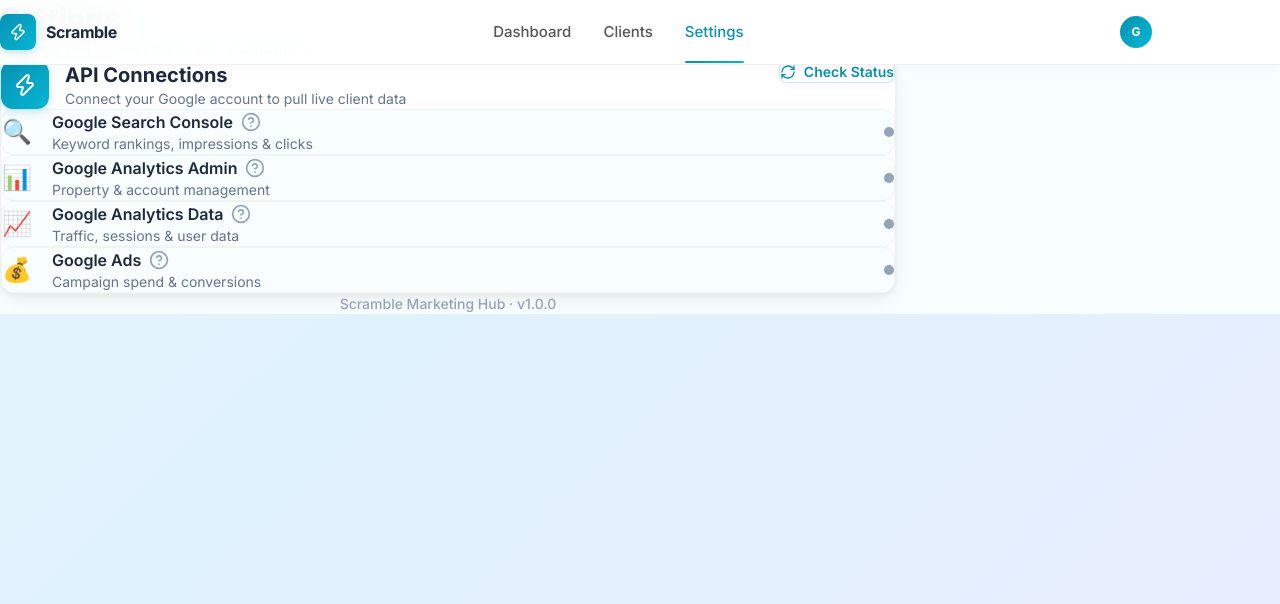
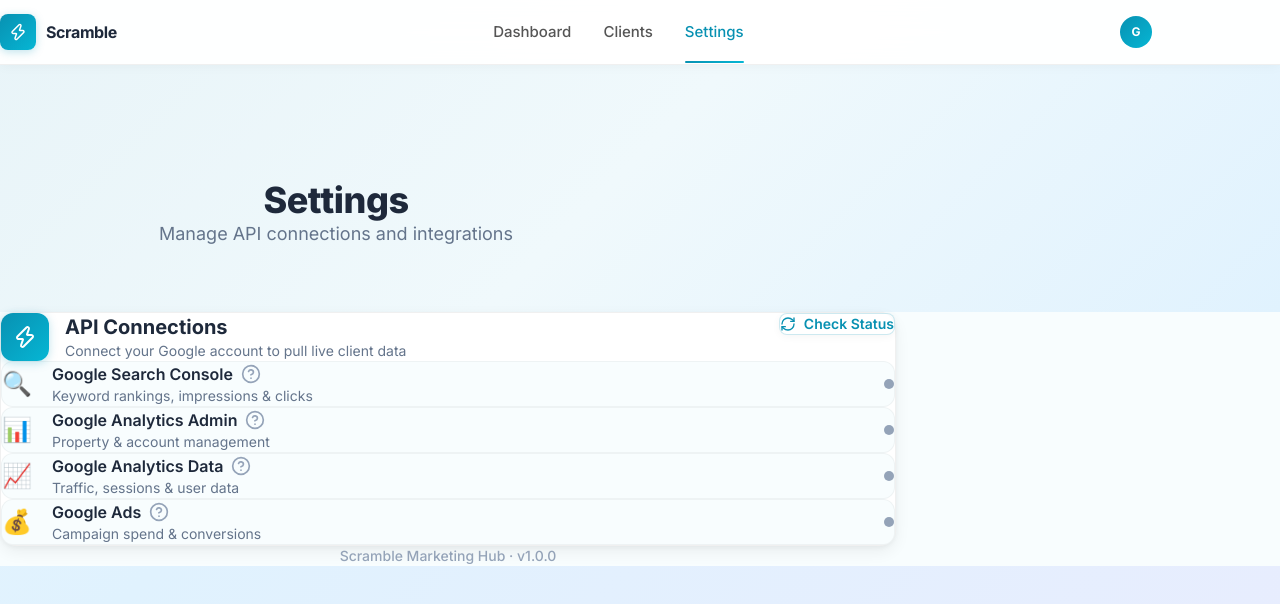
Before and after one commit to Gabriel22cmyk/scramble-marketing, a Next.js app: page /settings in a window 1280 px wide. Shown: the top 604 px of the page. Built offline with nearby package versions, Linux system fonts and the light colour scheme.

Commit message:
Center all page headers — Clients, Settings, Dashboard hero sections now centered like Only Vans

```diff
--- a/app/clients/page.tsx
+++ b/app/clients/page.tsx
@@ -55,32 +55,34 @@
 
   return (
     <>
-      {/* Header */}
+      {/* Header — centered hero, matches site-wide pattern */}
       <section
-        className="pt-28 pb-12 px-6"
-        style={{ background: "linear-gradient(180deg, #f0f9fc 0%, #f8fdfe 100%)" }}
+        className="text-center relative"
+        style={{
+          background: "linear-gradient(135deg, #e8f4f8 0%, #f0f9fc 50%, #e0f2fe 100%)",
+          paddingTop: "180px",
+          paddingBottom: "64px",
+        }}
       >
-        <div className="max-w-5xl mx-auto flex items-end justify-between">
-          <div>
+        <div className="max-w-2xl mx-auto px-6">
           <h1
-              className="text-3xl font-extrabold mb-2"
+            className="text-4xl font-extrabold mb-3"
             style={{ color: "#1e293b", letterSpacing: "-0.5px" }}
           >
             Clients
           </h1>
-            <p className="text-base" style={{ color: "#64748b" }}>
+          <p className="text-lg mb-8" style={{ color: "#64748b" }}>
             {clients.length} total · {activeCount} active
           </p>
-          </div>
           <button
             onClick={() => setShowAddModal(true)}
-            className="inline-flex items-center gap-2 px-6 py-3 rounded-lg text-white font-semibold text-sm transition-all hover:-translate-y-0.5"
+            className="inline-flex items-center gap-2 px-8 py-3.5 rounded-lg text-white font-semibold text-base transition-all hover:-translate-y-0.5"
             style={{
               background: "linear-gradient(135deg, #0891b2 0%, #06b6d4 100%)",
               boxShadow: "0 4px 14px rgba(8, 145, 178, 0.25), inset 0 1px 0 rgba(255,255,255,0.15)",
             }}
           >
-            <Plus className="w-4 h-4" />
+            <Plus className="w-5 h-5" />
             Add Client
           </button>
         </div>
--- a/app/page.tsx
+++ b/app/page.tsx
@@ -204,13 +204,20 @@
 
   return (
     <>
-      {/* Header section */}
-      <section className="pt-28 pb-12 px-6" style={{ background: "linear-gradient(180deg, #f0f9fc 0%, #f8fdfe 100%)" }}>
-        <div className="max-w-5xl mx-auto">
-          <h1 className="text-3xl font-extrabold mb-2" style={{ color: "#1e293b", letterSpacing: "-0.5px" }}>
+      {/* Header section — centered hero */}
+      <section
+        className="text-center"
+        style={{
+          background: "linear-gradient(135deg, #e8f4f8 0%, #f0f9fc 50%, #e0f2fe 100%)",
+          paddingTop: "180px",
+          paddingBottom: "64px",
+        }}
+      >
+        <div className="max-w-2xl mx-auto px-6">
+          <h1 className="text-4xl font-extrabold mb-3" style={{ color: "#1e293b", letterSpacing: "-0.5px" }}>
             Dashboard
           </h1>
-          <p className="text-base" style={{ color: "#64748b" }}>
+          <p className="text-lg" style={{ color: "#64748b" }}>
             {activeClients.length} active client{activeClients.length !== 1 ? "s" : ""} · {allAlerts.length} alert{allAlerts.length !== 1 ? "s" : ""}
           </p>
         </div>
--- a/app/settings/page.tsx
+++ b/app/settings/page.tsx
@@ -73,19 +73,23 @@
 
   return (
     <>
-      {/* Header */}
+      {/* Header — centered hero */}
       <section
-        className="pt-28 pb-12 px-6"
-        style={{ background: "linear-gradient(180deg, #f0f9fc 0%, #f8fdfe 100%)" }}
+        className="text-center"
+        style={{
+          background: "linear-gradient(135deg, #e8f4f8 0%, #f0f9fc 50%, #e0f2fe 100%)",
+          paddingTop: "180px",
+          paddingBottom: "64px",
+        }}
       >
-        <div className="max-w-4xl mx-auto">
+        <div className="max-w-2xl mx-auto px-6">
           <h1
-            className="text-3xl font-extrabold mb-2"
+            className="text-4xl font-extrabold mb-3"
             style={{ color: "#1e293b", letterSpacing: "-0.5px" }}
           >
             Settings
           </h1>
-          <p className="text-base" style={{ color: "#64748b" }}>
+          <p className="text-lg" style={{ color: "#64748b" }}>
             Manage API connections and integrations
           </p>
         </div>
```
Lines whose indentation alone changed are shown as unchanged.
